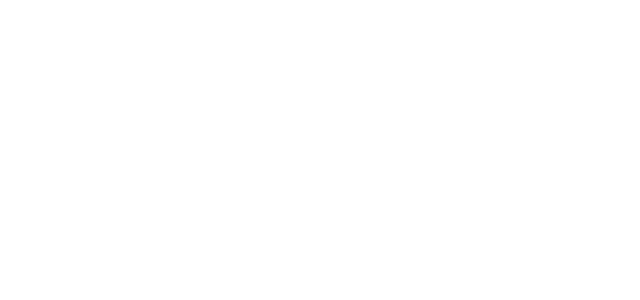
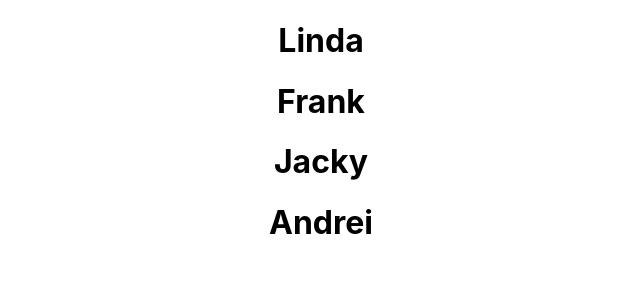
Before and after one commit to keplerdani/monsters-rolodex, a React (Create React App) app: page / in a window 1280 px wide. Shown: the top 300 px of the page, without its empty margins (319-959 px from the left). Built offline with nearby package versions, Linux system fonts and the light colour scheme.

Commit message:
add functionality to map array to elements

```diff
--- a/src/App.js
+++ b/src/App.js
@@ -6,11 +6,32 @@ class App extends Component {
   constructor() {
     super();
 
-    this.state = {};
+    this.state = {
+      monsters: [
+        {
+          name: "Linda",
+        },
+        {
+          name: "Frank",
+        },
+        {
+          name: "Jacky",
+        },
+        {
+          name: "Andrei",
+        },
+      ],
+    };
   }
 
   render() {
-    return <div className="App"></div>;
+    return (
+      <div className="App">
+        {this.state.monsters.map((monster) => {
+          return <h1>{monster.name}</h1>;
+        })}
+      </div>
+    );
   }
 }
 export default App;
```
